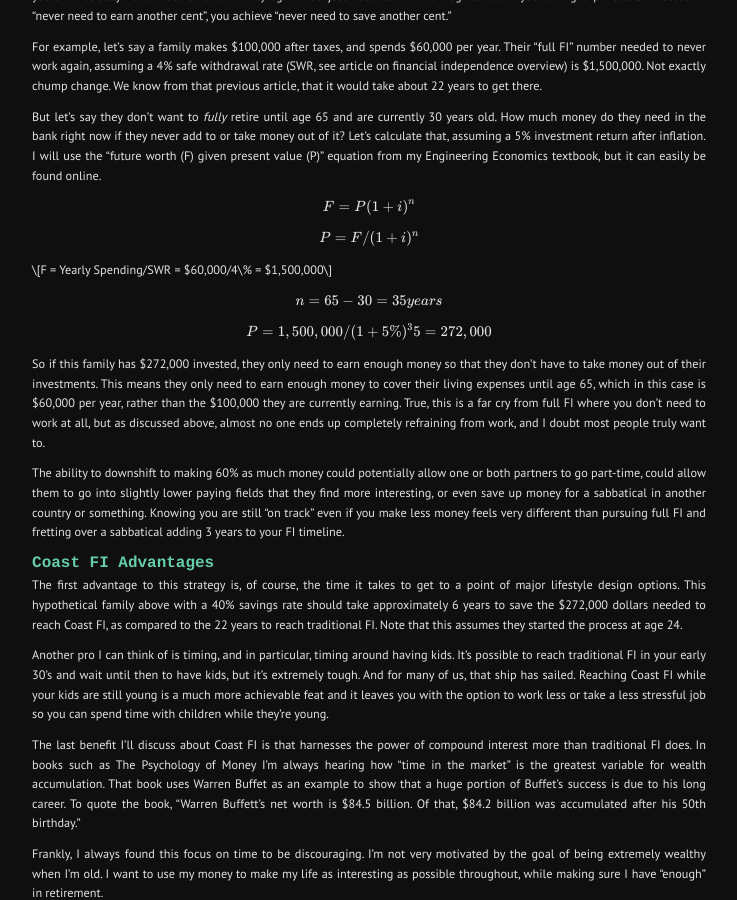
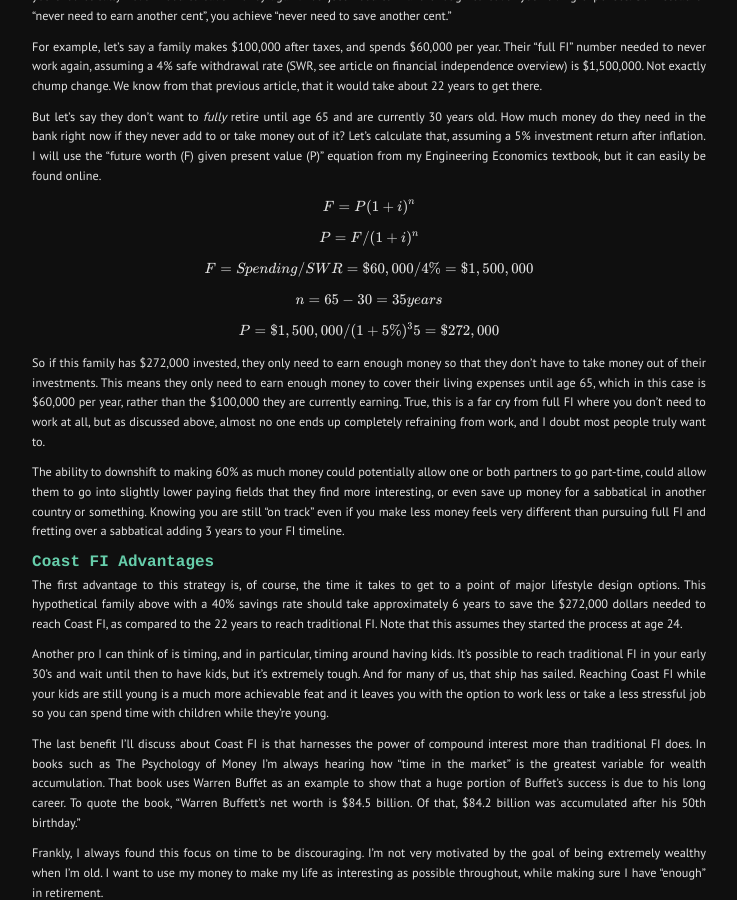
Before and after one commit to labeattie/testpreviewsite, a Jekyll site: the page built from _posts/2022-02-07-financial-independence-coast-fi.md, in a window 1280 px wide and 900 px high, scrolled down 2612 px. Shown: the whole window, without its empty margins (271-1008 px from the left). Built offline with Jekyll 4.4.1, drawn with Linux system fonts in a browser that asks for light colours.

Commit message:
small changes fi 2 article

```diff
--- a/_posts/2022-02-07-financial-independence-coast-fi.md
+++ b/_posts/2022-02-07-financial-independence-coast-fi.md
@@ -78,11 +78,11 @@
 
 $$P = F/(1+i)^n$$
 
-$$F = Yearly Spending/SWR = $60,000/4\% = $1,500,000$$
+$$F = Spending/SWR = \$60,000/4\% = \$1,500,000$$
 
 $$n = 65-30 = 35 years$$
 
-$$P = 1,500,000/(1+5\%)^35 = 272,000$$
+$$P = \$1,500,000/(1+5\%)^35 = \$272,000$$
 
 So if this family has $272,000 invested, they only need to earn enough money so that they don't have to take money out of their investments. This means they only need to earn enough money to cover their living expenses until age 65, which in this case is $60,000 per year, rather than the $100,000 they are currently earning. True, this is a far cry from full FI where you don't need to work at all, but as discussed above, almost no one ends up completely refraining from work, and I doubt most people truly want to.
 
```
